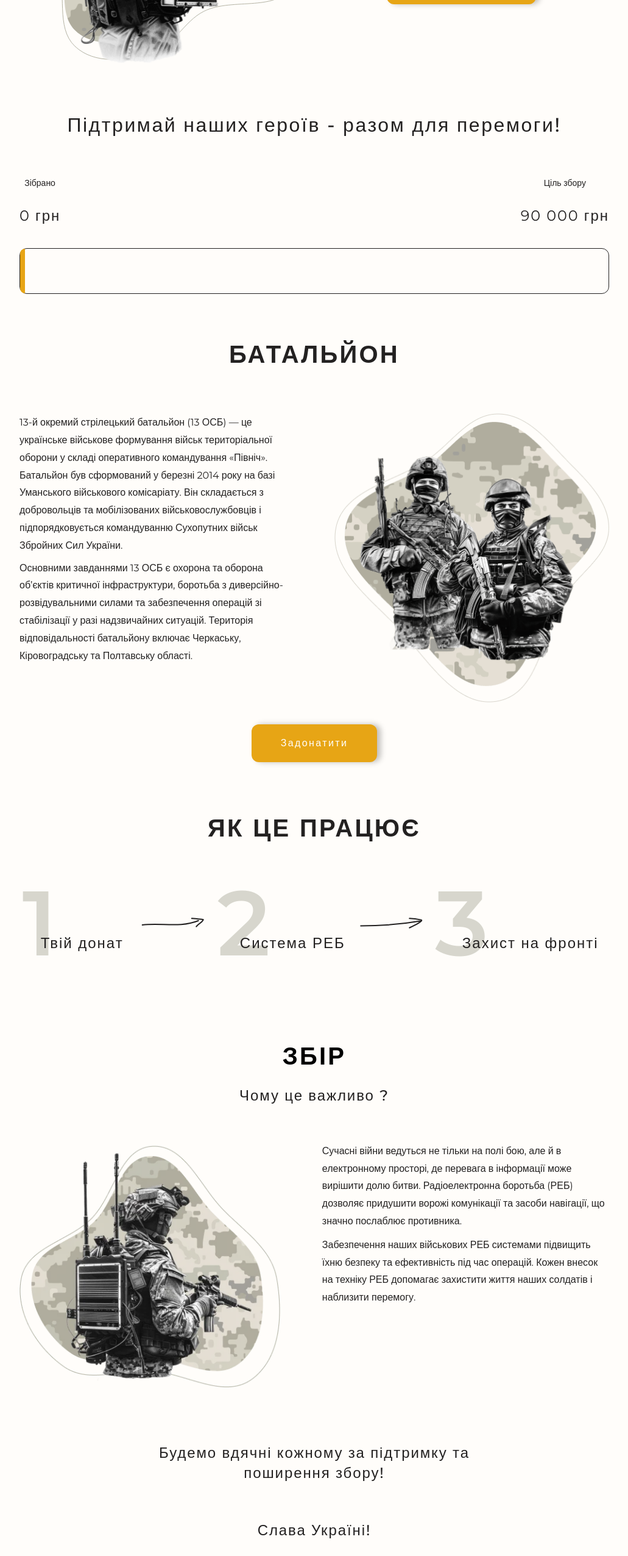
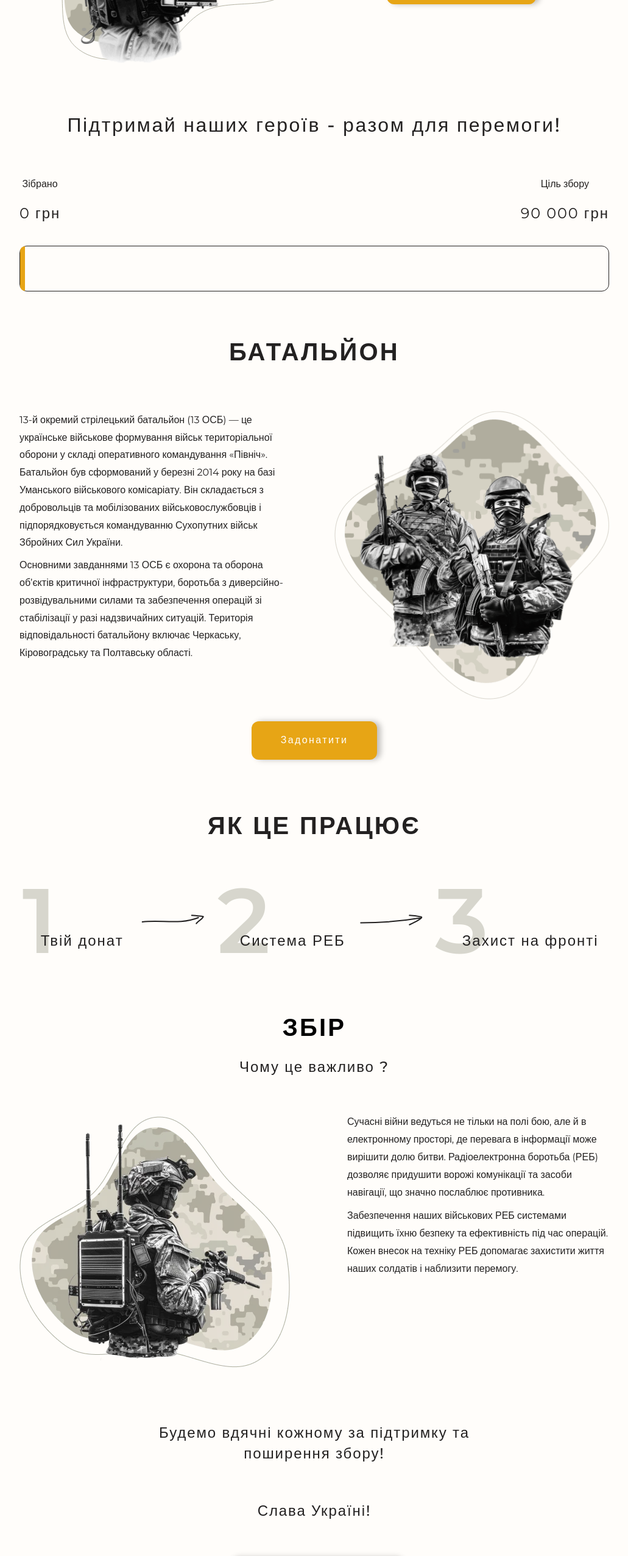
Before and after one commit to baza-trainee/13-zbir, a React (Vite) app: page / in a window 1280 px wide. Shown: the part 674-3226 px from the top of the page at 61% size, without its empty margins (124-1155 px from the left). Built offline with nearby package versions, Linux system fonts and the light colour scheme.

Commit message:
fix styles in progress and info sections

```diff
--- a/src/components/ImportantInfo/ImportantInfo.module.scss
+++ b/src/components/ImportantInfo/ImportantInfo.module.scss
@@ -4,8 +4,8 @@
   padding-top: 60px;
   padding-bottom: 90px;
 
-  @media screen and (min-width: 1200px) {
-    padding-top: 123px;
+  @media screen and (min-width: 1024px) {
+    padding-top: 80px;
   }
 }
 
@@ -28,16 +28,19 @@
   color: var(--secondary-dark-color);
 }
 
+.textWrapper {
+  display: flex;
+  row-gap: 10px;
+  flex-direction: column;
+}
+
 .descInfo {
   font-weight: 400;
   font-size: var(--fs-text);
   line-height: 1.8;
   color: var(--secondary-dark-color);
   text-align: left;
-}
-
-.devider {
-  margin-bottom: 10px;
+  max-width: 342px;
 }
 
 .infoWrapper {
@@ -66,6 +69,7 @@
 @media screen and (min-width: 1024px) {
   .descInfo {
     font-size: 16px;
+    max-width: 430px;
   }
 
   .mainInfoTitle {
@@ -78,4 +82,6 @@
     letter-spacing: 1.92px;
     margin-bottom: 60px;
   }
+
+
 }
--- a/src/components/ImportantInfo/ImportantInfo.tsx
+++ b/src/components/ImportantInfo/ImportantInfo.tsx
@@ -37,7 +37,7 @@ const ImportantInfo: FC = () => {
         </picture>
 
         <div className={styles.textWrapper}>
-          <p className={`${styles.descInfo} ${styles.devider}`}>
+          <p className={styles.descInfo}>
             Сучасні війни ведуться не тільки на полі бою, але й в електронному
             просторі, де перевага в інформації може вирішити долю битви.
             Радіоелектронна боротьба (РЕБ) дозволяє придушити ворожі комунікації
--- a/src/components/Progress/Progress.module.scss
+++ b/src/components/Progress/Progress.module.scss
@@ -41,6 +41,7 @@
 
 .desc {
   font-size: var(--fs-text);
+  font-weight: 400;
   line-height: 1.8;
   text-align: center;
   color: var( --secondary-dark-color)
@@ -68,10 +69,6 @@
 }
 
 @media screen and (min-width: 1024px) {
-  .desc {
-    margin-bottom: 8px;
-  }
-
   .titleWrapper{
     margin-bottom: 0;
   }
@@ -101,6 +98,10 @@
     width: 100%;
     height: 75px;
   }
+
+  .desc {
+    font-size: var(--fs-mobile);
+  }
 }
 
 @media screen and (min-width: 1440px) {
```
